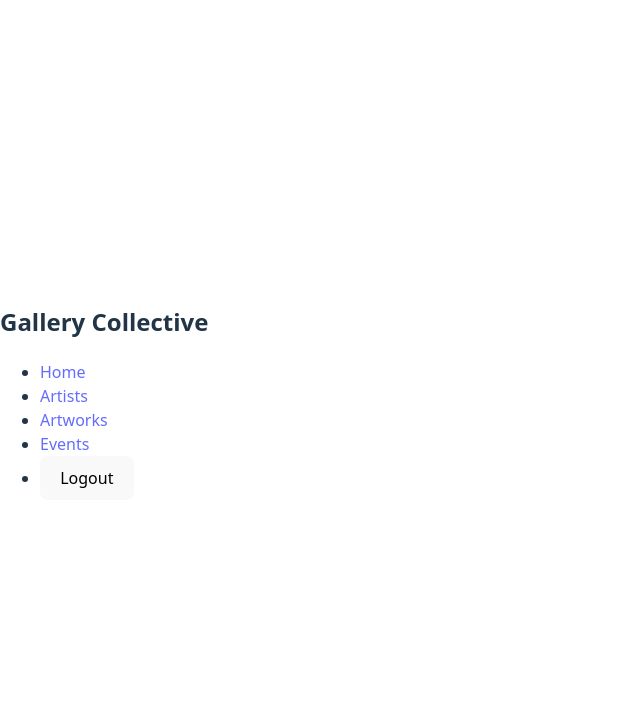
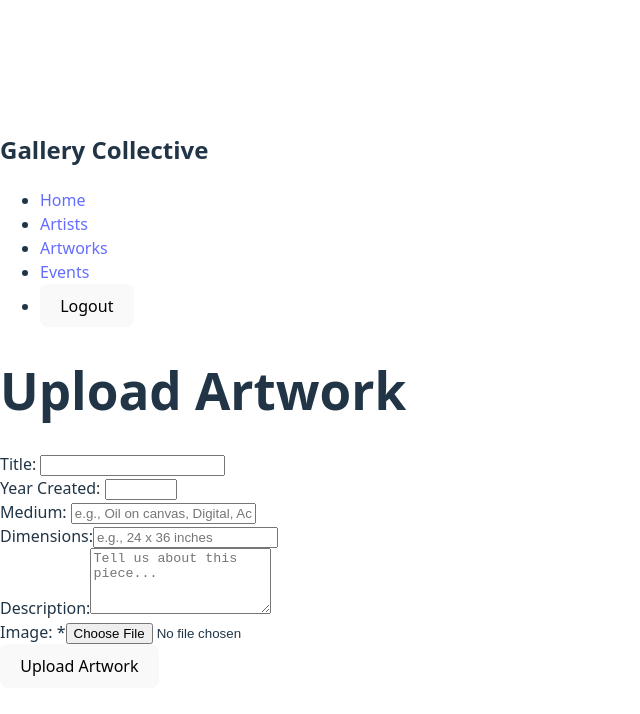
Before and after one commit to SquidIcarus/the-gallery-collective-frontend, a React (Vite) app: page /upload-artwork in a window 1280 px wide. Shown: the top 714 px of the page, without its empty margins (0-640 px from the left). Built offline with nearby package versions, Linux system fonts and the light colour scheme; no server answers; sample sign-in values are in the browser's storage.

Commit message:
add artwork form with image upload

```diff
--- a/src/App.jsx
+++ b/src/App.jsx
@@ -8,6 +8,8 @@ import Register from './pages/Register';
 import Artists from './pages/Artists';
 import Artworks from './pages/Artworks';
 import Events from './pages/Events';
+import UploadArtwork from './pages/UploadArtwork';
+
 
 function App() {
   return (
@@ -21,6 +23,7 @@ function App() {
           <Route path="/artists" element={<Artists />} />
           <Route path="/artworks" element={<Artworks />} />
           <Route path="/events" element={<Events />} />
+          <Route path="/upload-artwork" element={<UploadArtwork />} />
         </Routes>
       </Router>
     </AuthProvider>
--- a/src/components/NavBar/NavBar.jsx
+++ b/src/components/NavBar/NavBar.jsx
@@ -3,7 +3,7 @@ import { Link, useNavigate } from 'react-router-dom';
 import { AuthContext } from '../../contexts/UserContext';
 
 function NavBar() {
-    const { isAuthenticated, logout } = useContext(AuthContext);
+    const { isAuthenticated, logout, user } = useContext(AuthContext);
     const navigate = useNavigate();
 
     const handleLogout = () => {
@@ -37,12 +37,19 @@ function NavBar() {
                     </li>
                 </>
             ) : (
-                <li>
-                  <button onClick={handleLogout}>Logout</button>
-                </li>
+                <>
+                    {user?.is_artist && (
+                        <li>
+                            <Link to='/upload-artwork'>Upload Artwork</Link>
+                        </li>
+                    )}
+                    <li>
+                        <button onClick={handleLogout}>Logout</button>
+                    </li>
+                </>
             )}
-            </ul>
-        </nav>
+        </ul>
+    </nav>
     );
 }
 
--- a/src/contexts/UserContext.jsx
+++ b/src/contexts/UserContext.jsx
@@ -6,6 +6,7 @@ export const AuthContext = createContext();
 export const AuthProvider = ({ children }) => {
     const [isAuthenticated, setIsAuthenticated] = useState(false);
     const [isLoading, setIsLoading] = useState(true);
+    const [user, setUser] = useState(null);
 
     useEffect(() => {
         const checkAuth = () => {
@@ -20,6 +21,7 @@ export const AuthProvider = ({ children }) => {
         try {
             const data = await authService.login(credentials);
             setIsAuthenticated(true);
+            setUser(data);
             return data;
         } catch (error) {
             throw error;
@@ -29,6 +31,7 @@ export const AuthProvider = ({ children }) => {
     const logout = () => {
         authService.logout();
         setIsAuthenticated(false);
+        setUser(null);
     };
 
     const register = async (userData) => {
@@ -45,9 +48,10 @@ export const AuthProvider = ({ children }) => {
         value={{
             isAuthenticated,
             isLoading,
+            user,
             login,
             logout,
-            register }}>
+            register, }}>
         {children}
         </AuthContext.Provider>
     );
--- /dev/null
+++ b/src/pages/UploadArtwork.jsx
@@ -0,0 +1,165 @@
+import { useState, useContext } from 'react';
+import { useNavigate } from 'react-router-dom';
+import { AuthContext } from '../contexts/UserContext';
+import artworksService from '../services/artworks';
+
+function UploadArtwork() {
+    const { isAuthenticated } = useContext(AuthContext);
+    const navigate = useNavigate();
+
+    const [formData, setFormData] = useState({
+        title: '',
+        year_created: '',
+        medium: '',
+        dimensions: '',
+        description: '',
+    });
+    const [image, setImage] = useState(null);
+    const [isLoading, setIsLoading] = useState(false);
+    const [error, setError] = useState('');
+    const [success, setSuccess] = useState('');
+
+    if (!isAuthenticated) {
+        navigate('/login');
+        return null;
+    }
+
+    const handleChange = (e) => {
+        setFormData({
+            ...formData,
+            [e.target.name]: e.target.value,
+        });
+    };
+
+    const handleImageChange = (e) => {
+        setImage(e.target.files[0]);
+    };
+
+    const handleSubmit = async (e) => {
+        e.preventDefault();
+        setError('');
+        setSuccess('');
+        setIsLoading(true);
+
+        if (!image) {
+            setError('Please select an image');
+            setIsLoading(false);
+            return;
+        }
+
+        try {
+            const uploadData = new FormData();
+            uploadData.append('title', formData.title);
+            uploadData.append('year_created', formData.year_created);
+            uploadData.append('medium', formData.medium);
+            uploadData.append('dimensions', formData.dimensions);
+            uploadData.append('description', formData.description);
+            uploadData.append('image', image);
+
+            await artworksService.create(uploadData);
+
+            setSuccess('Artwork uploaded successfully!');
+
+            setTimeout(() => {
+                navigate('/artworks');
+            }, 2000);
+        } catch (err) {
+            console.error('Upload error:', err);
+            setError(err.response?.data?.message || 'Failed to upload artwork');
+        } finally {
+            setIsLoading(false);
+        }
+    };
+
+    return (
+        <div>
+            <h1>Upload Artwork</h1>
+
+            <form onSubmit={handleSubmit}>
+                {error && <p>{error}</p>}
+                {success && <p>{success}</p>}
+
+                <div>
+                    <label htmlFor="title">Title: </label>
+                    <input
+                        type='text'
+                        id='title'
+                        name='title'
+                        value={formData.title}
+                        onChange={handleChange}
+                        required
+                    />
+                </div>
+
+                <div>
+                    <label htmlFor='year_created'>Year Created: </label>
+                    <input
+                    type='number'
+                    id='year_created'
+                    name='year_created'
+                    value={formData.year_created}
+                    onChange={handleChange}
+                    min='1900'
+                    max='2100'
+                    required
+                />
+                </div>
+
+                <div>
+                    <label htmlFor='medium'>Medium: </label>
+                    <input
+                        type='text'
+                        id='medium'
+                        name='medium'
+                        value={formData.medium}
+                        onChange={handleChange}
+                        placeholder='e.g., Oil on canvas, Digital, Acrylic'
+                        required
+                    />
+                </div>
+
+                <div>
+                    <label htmlFor='dimensions'>Dimensions:</label>
+                    <input
+                        type='text'
+                        id='dimensions'
+                        name='dimensions'
+                        value={formData.dimensions}
+                        onChange={handleChange}
+                        placeholder='e.g., 24 x 36 inches'
+                    />
+                </div>
+
+                <div>
+                    <label htmlFor='description'>Description:</label>
+                    <textarea
+                        id='description'
+                        name='description'
+                        value={formData.description}
+                        onChange={handleChange}
+                        rows='4'
+                        placeholder='Tell us about this piece...'
+                    />
+                </div>
+
+                 <div>
+                    <label htmlFor='image'>Image: *</label>
+                    <input
+                        type='file'
+                        id='image'
+                        name='image'
+                        onChange={handleImageChange}
+                        accept='image/*'
+                        required
+                    />
+                </div>
+
+                <button type='submit' disabled={isLoading}>
+                    {isLoading ? 'Uploading...' : 'Upload Artwork'}
+                </button>
+            </form>
+        </div>
+    );
+}
+
+export default UploadArtwork;
--- a/src/services/artworks.js
+++ b/src/services/artworks.js
@@ -7,7 +7,16 @@ const artworksService = {
     },
 
     getById: async (id) => {
-        const response = await api.get('/artworks/${id}/');
+        const response = await api.get(`/artworks/${id}/`);
+        return response.data;
+    },
+
+    create: async (formData) => {
+        const response = await api.post('/artworks/', formData, {
+            headers: {
+                'Content-Type': 'multipart/form-data',
+            },
+        });
         return response.data;
     },
 };
```
